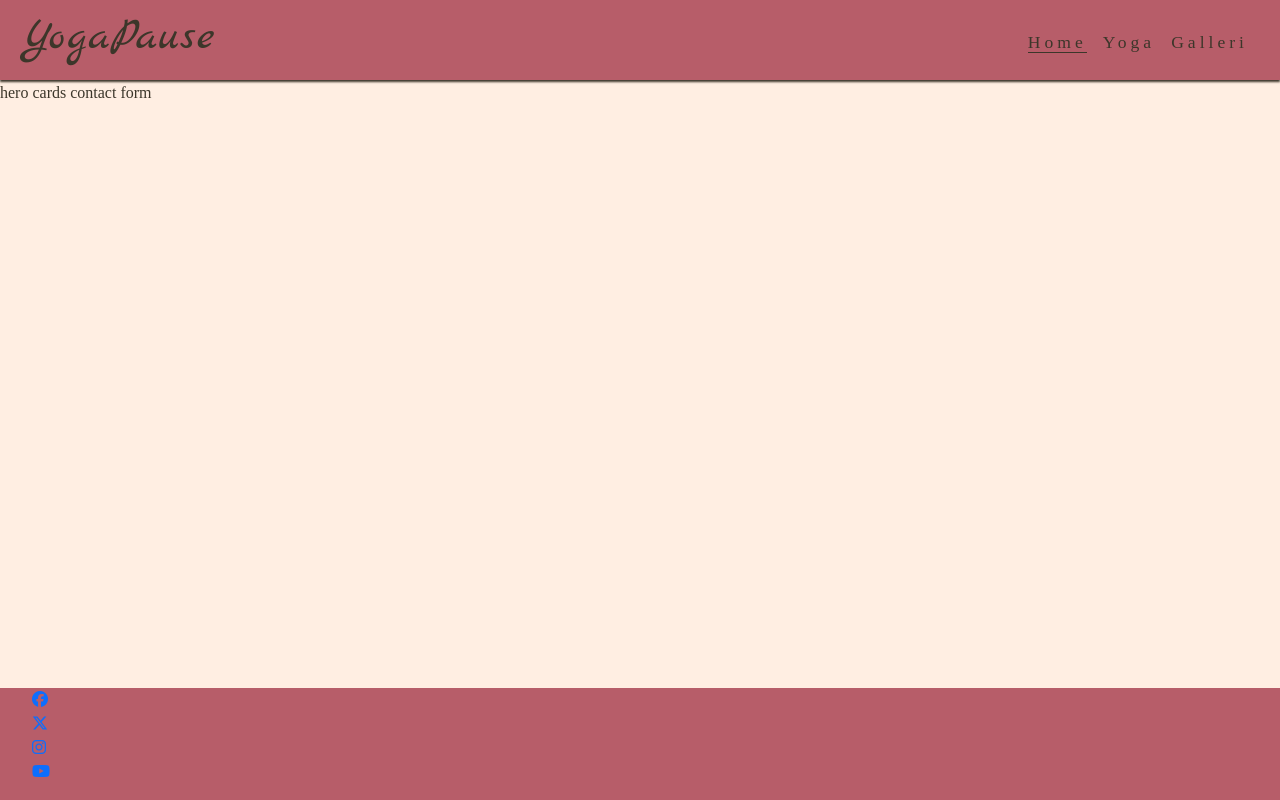
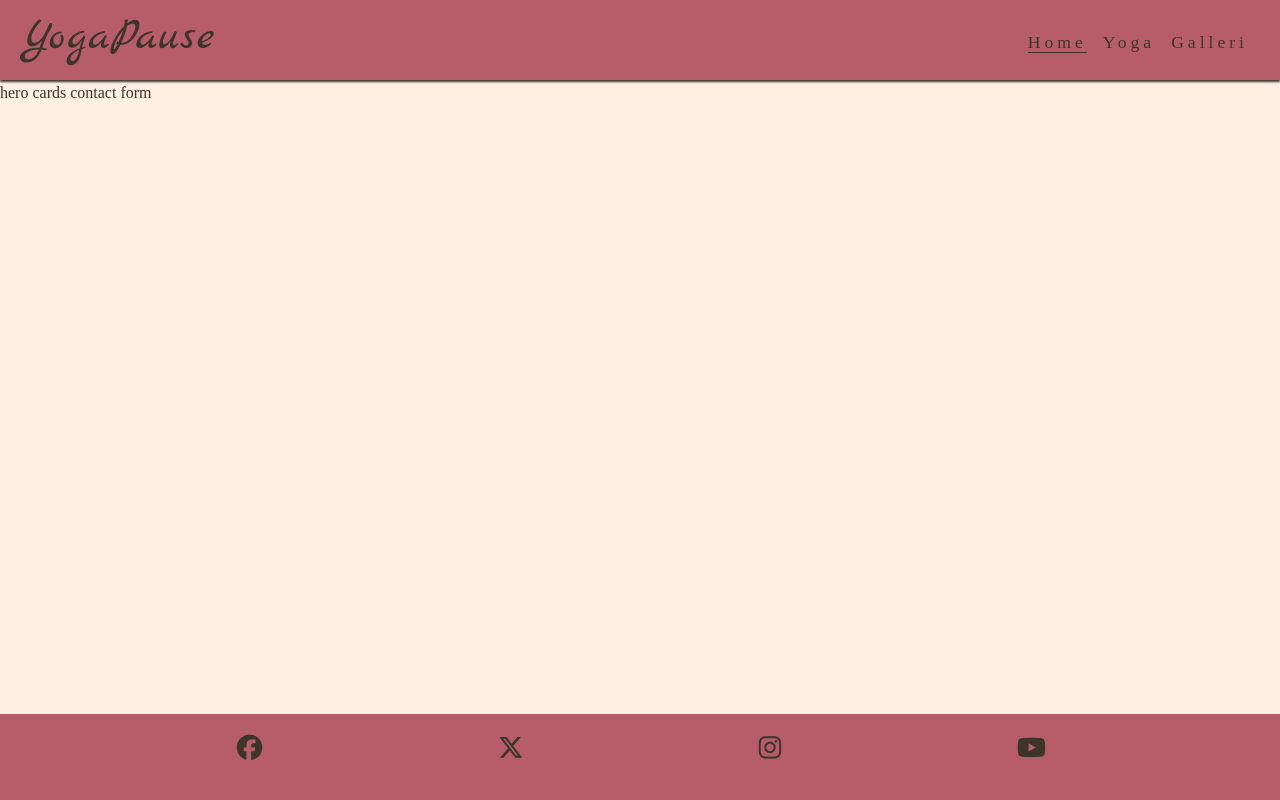
Before and after one commit to AnnikaW-dev/YogaPause, a plain HTML site: page index.html in a window 1280 px wide. Drawn offline with nearby package versions, Linux system fonts and the light colour scheme; a web font is replaced by a local one.

Commit message:
Style socialmedia icons

```diff
--- a/assets/css/style.css
+++ b/assets/css/style.css
@@ -107,8 +107,19 @@ main{
 footer{
   background-color: var(--secondary-color);
 }
+
 #social-media {
   list-style: none;
+  text-align: center;
+  padding: 20px 0;
+  display: flex;
+  justify-content: space-evenly;
+}
+
+#social-media i {
+  font-size: 160%;
+  padding: 5%;
+  color: var(--dark-color);
 }
 
 /* media queries for tablets*/
```
